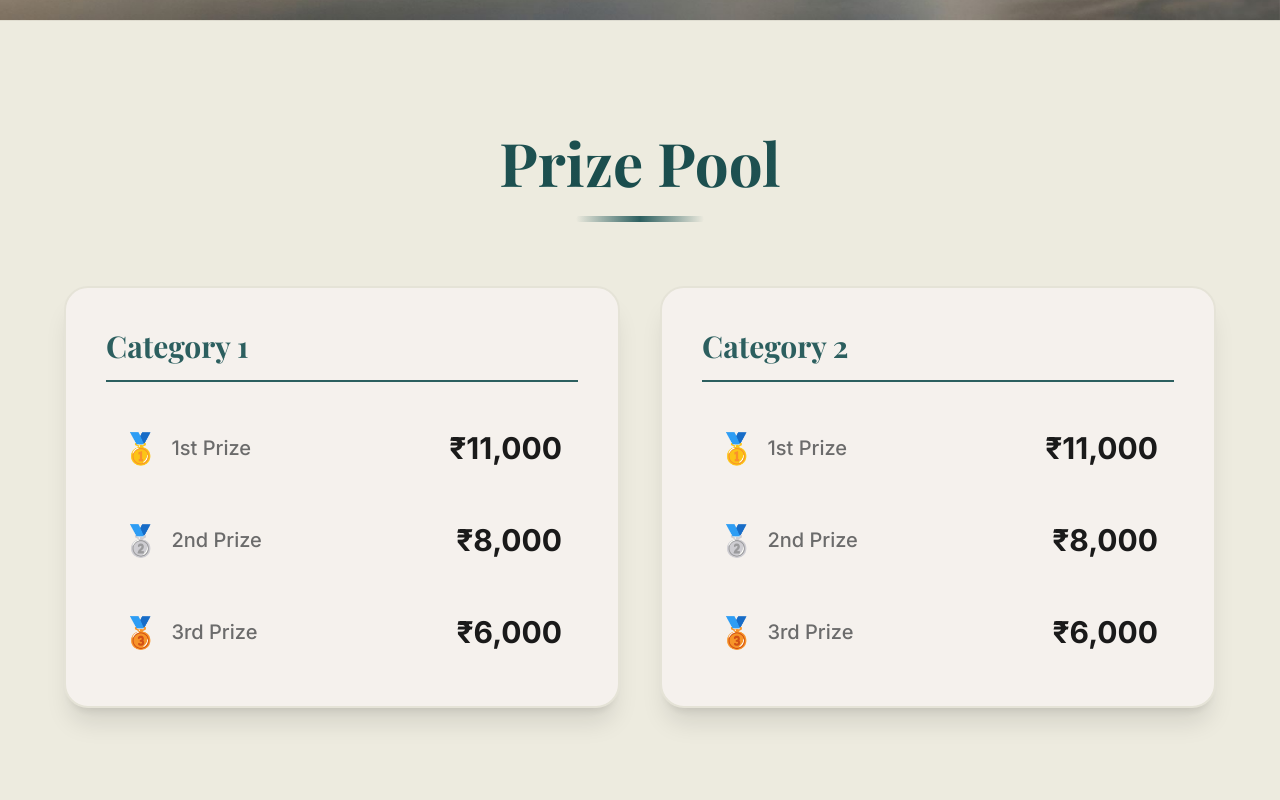
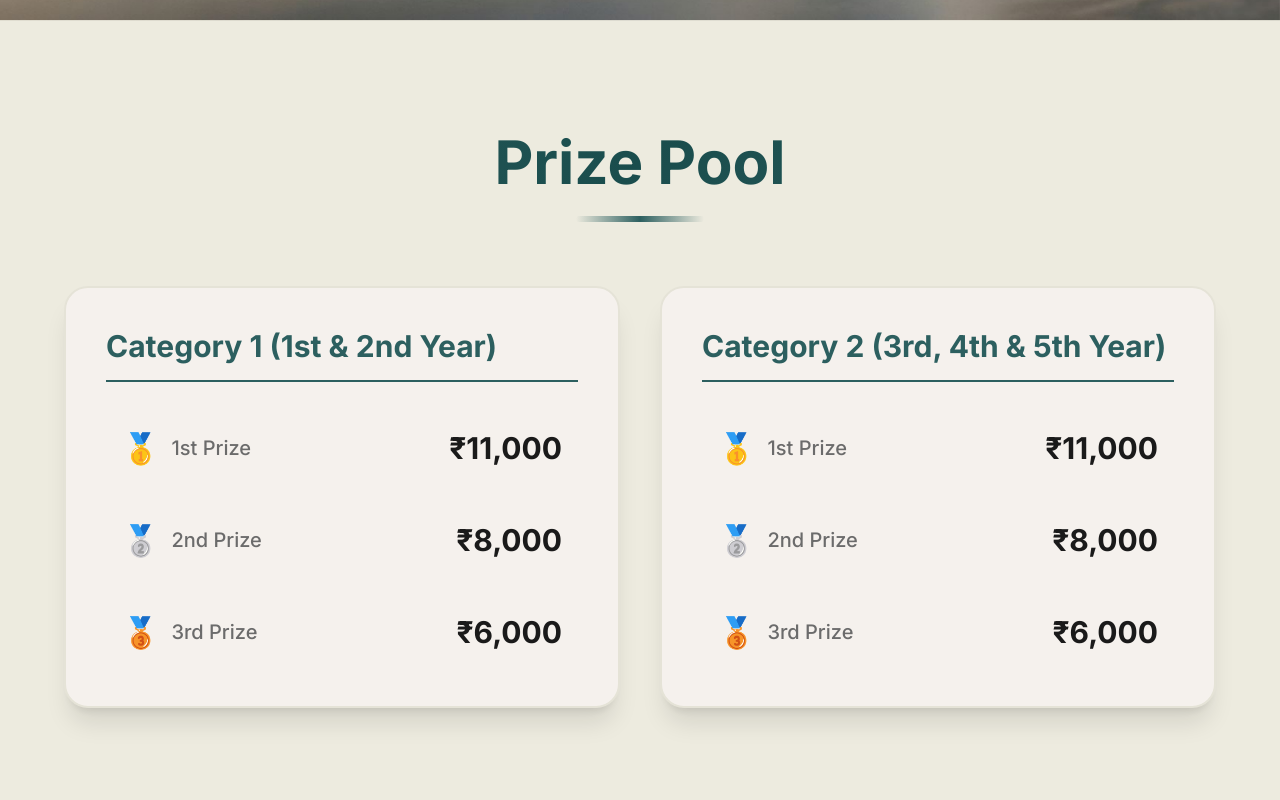
Before and after one commit to rd6260/mindrain, a Next.js app: page /competition/imaginative-home-2025-2026 in a window 1280 px wide. Shown: the part 780-1580 px from the top of the page. Built offline with nearby package versions, Linux system fonts and the light colour scheme; no server answers; a web font is replaced by a local one.

Commit message:
some changes

```diff
--- a/app/competition/imaginative-home-2025-2026/page.tsx
+++ b/app/competition/imaginative-home-2025-2026/page.tsx
@@ -210,7 +210,7 @@ export default function CompetitionPage() {
                     borderColor: colors.accent
                   }}
                 >
-                  Category 1
+                  Category 1 (1st & 2nd Year)
                 </h3>
                 <div className="space-y-6">
                   {[
@@ -253,7 +253,7 @@ export default function CompetitionPage() {
                     borderColor: colors.accent
                   }}
                 >
-                  Category 2
+                  Category 2 (3rd, 4th & 5th Year)
                 </h3>
                 <div className="space-y-6">
                   {[
--- a/app/globals.css
+++ b/app/globals.css
@@ -28,7 +28,7 @@ body {
 
 
 h1, h2, h3, h4, h5, h6 {
-  font-family: var(--font-playfair), serif;
+  font-family: var(--font-inter), serif;
 }
 
 * {
```
